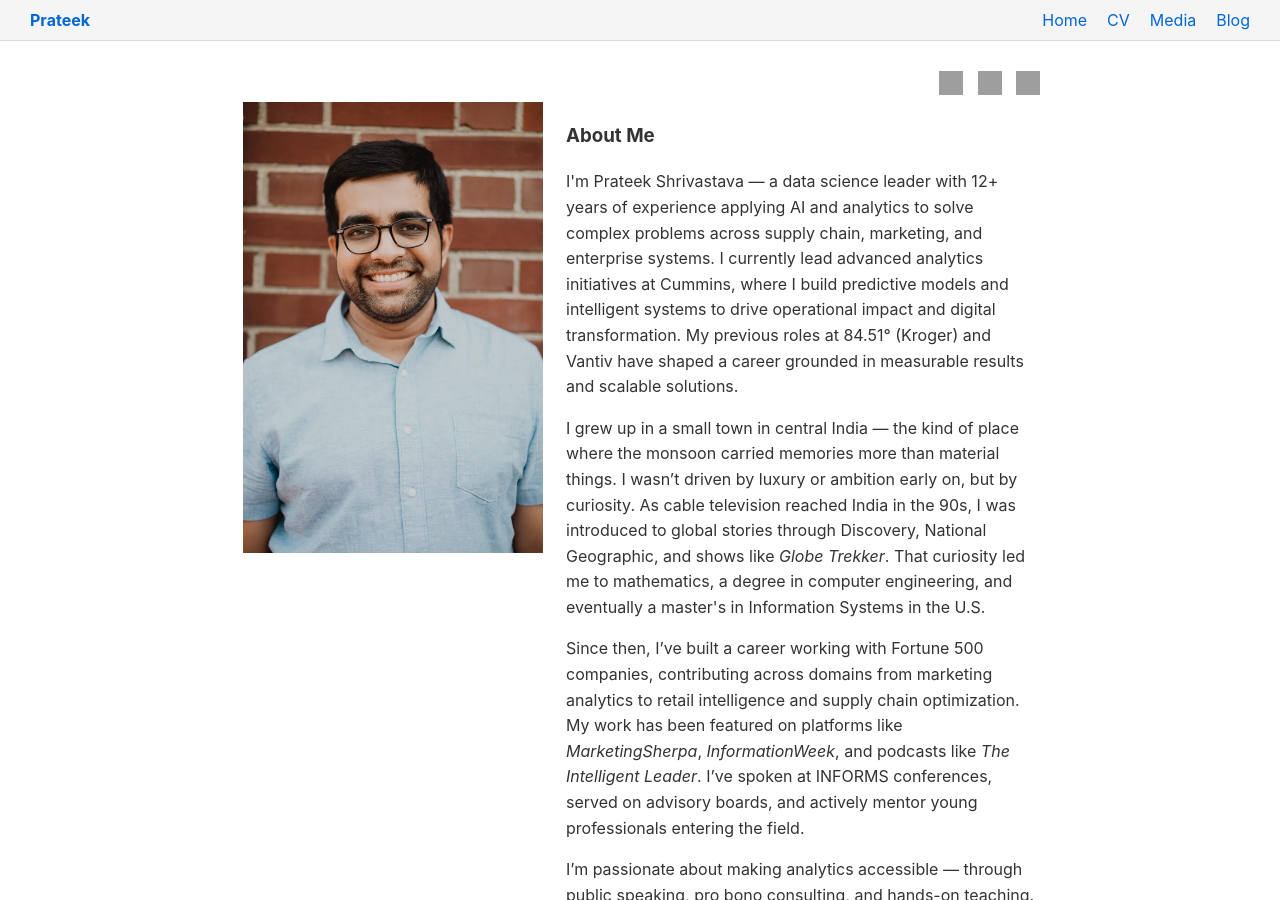
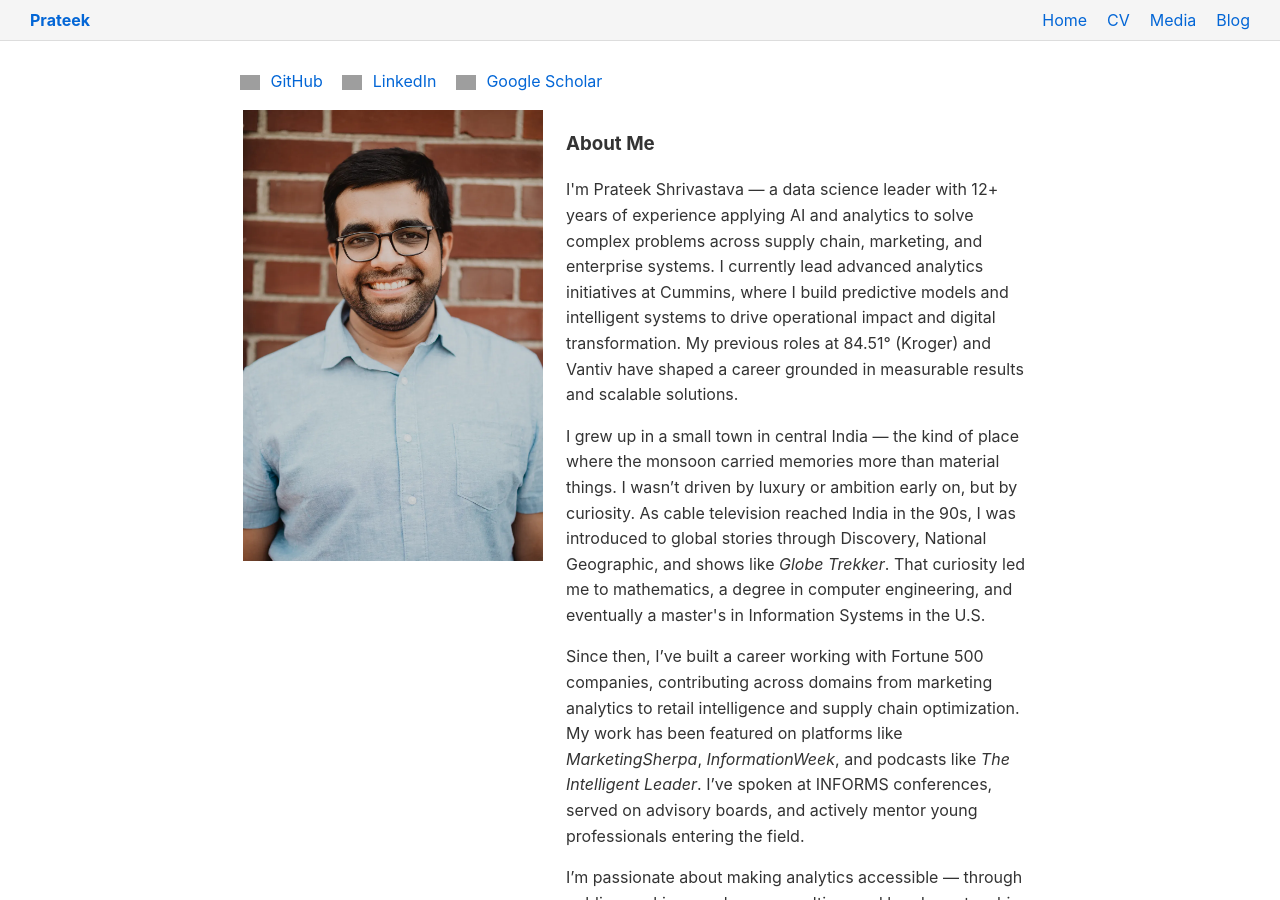
Before and after one commit to prateek0489/mywebsite, a Jekyll site: the page built from index.md, in a window 1280 px wide and 900 px high. Built offline with Jekyll 4.4.1, drawn with Linux system fonts in a browser that asks for light colours; grey boxes are pictures that could not be loaded.

Commit message:
Update index.md

```diff
--- a/index.md
+++ b/index.md
@@ -4,17 +4,22 @@ title: "Home"
 permalink: /
 ---
 
-<div style="text-align: right; margin-top: 10px;">
-  <a href="https://github.com/prateek0489" target="_blank" style="margin-right: 10px;">
-    <img src="https://cdn.jsdelivr.net/gh/devicons/devicon/icons/github/github-original.svg" alt="GitHub" width="24" height="24">
+<p>
+  <a href="https://github.com/prateek0489" target="_blank" style="margin-right: 15px;">
+    <img src="https://cdn.jsdelivr.net/gh/devicons/devicon/icons/github/github-original.svg" alt="GitHub" width="20" style="vertical-align: middle;">
+    <span style="margin-left: 6px;">GitHub</span>
   </a>
-  <a href="https://linkedin.com/in/pshrivastava1989" target="_blank" style="margin-right: 10px;">
-    <img src="https://cdn.jsdelivr.net/gh/devicons/devicon/icons/linkedin/linkedin-original.svg" alt="LinkedIn" width="24" height="24">
+
+  <a href="https://linkedin.com/in/pshrivastava1989" target="_blank" style="margin-right: 15px;">
+    <img src="https://cdn.jsdelivr.net/gh/devicons/devicon/icons/linkedin/linkedin-original.svg" alt="LinkedIn" width="20" style="vertical-align: middle;">
+    <span style="margin-left: 6px;">LinkedIn</span>
   </a>
+
   <a href="https://scholar.google.com/citations?user=V62DoOgAAAAJ" target="_blank">
-    <img src="https://upload.wikimedia.org/wikipedia/commons/4/4e/Google_Scholar_logo.svg" alt="Google Scholar" width="24" height="24">
+    <img src="https://upload.wikimedia.org/wikipedia/commons/4/4e/Google_Scholar_logo.svg" alt="Google Scholar" width="20" style="vertical-align: middle;">
+    <span style="margin-left: 6px;">Google Scholar</span>
   </a>
-</div>
+</p>
 
 
 <table>
```
